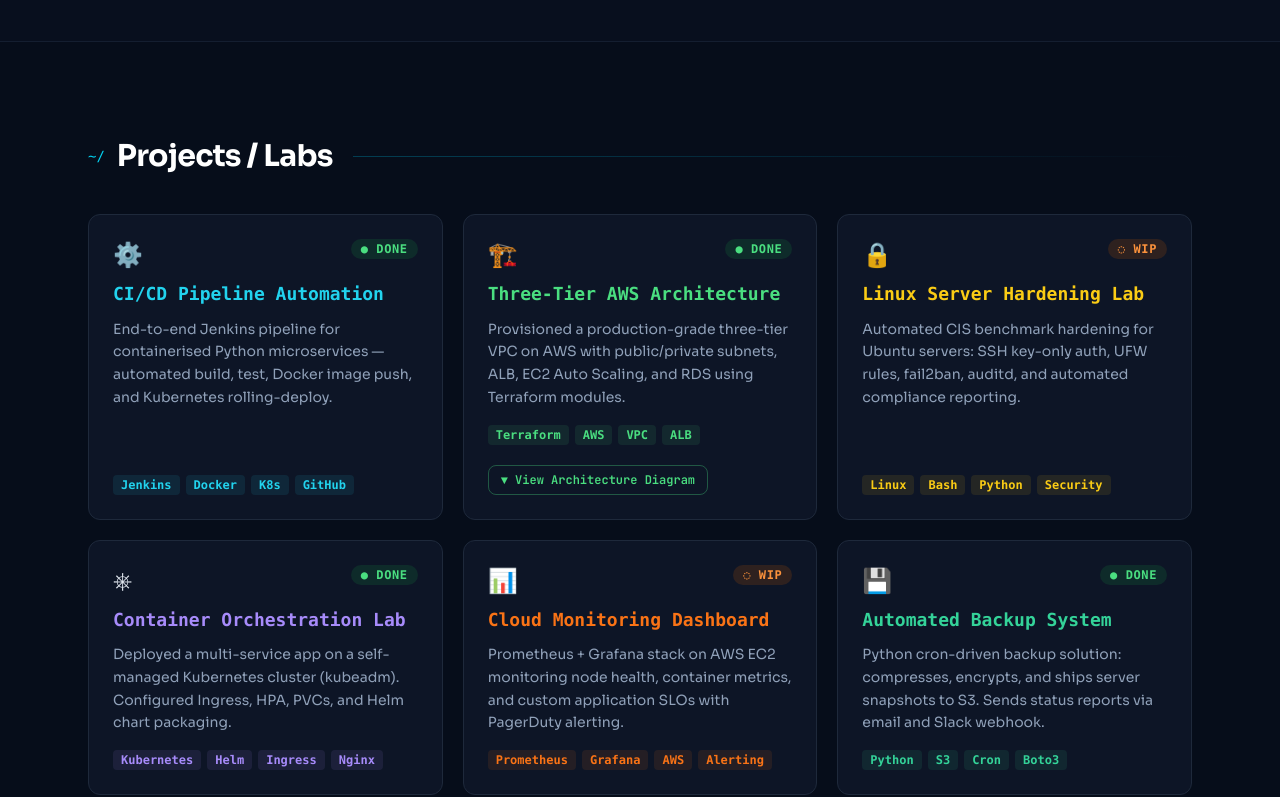
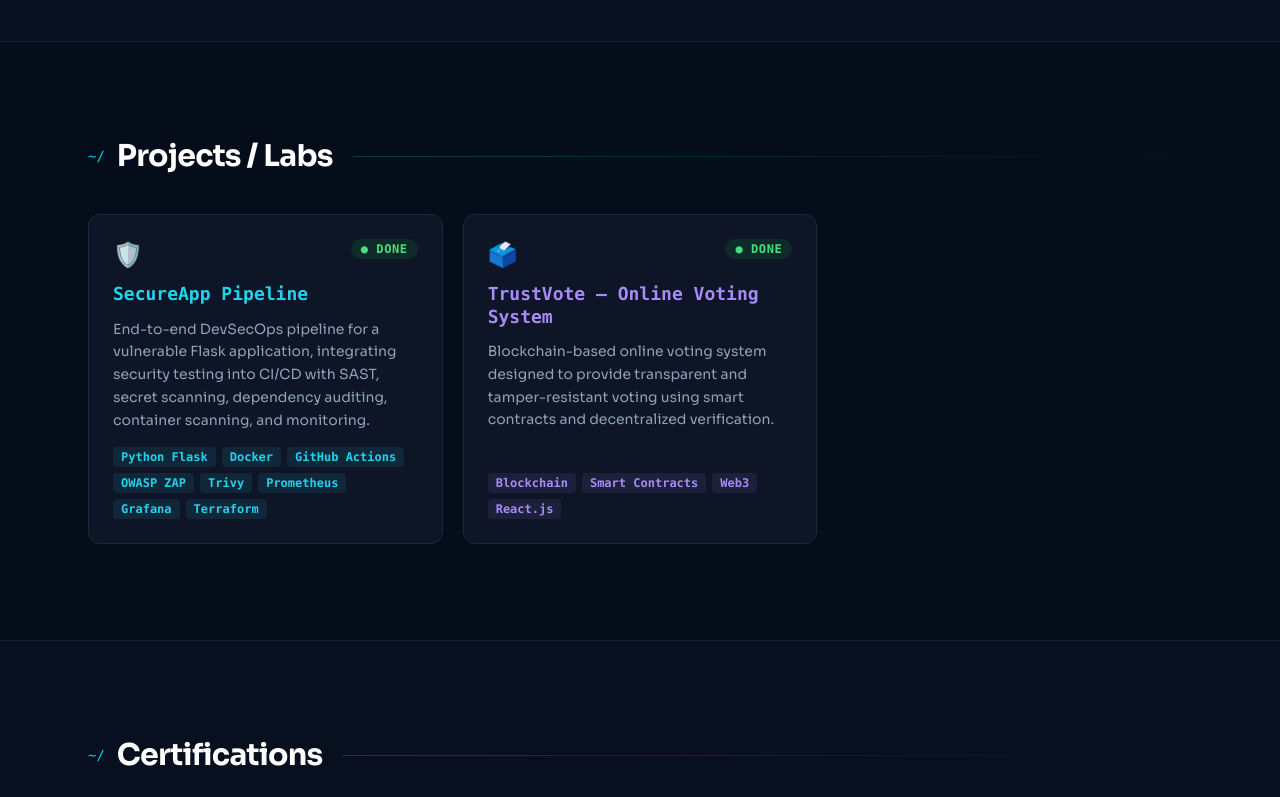
Before and after one commit to 30032003/my-portfolio, a React (Vite) app: page / in a window 1280 px wide. Shown: the part 2000-2797 px from the top of the page. Built offline with nearby package versions, Linux system fonts and the light colour scheme.

Commit message:
Update portfolio projects

```diff
--- a/src/App.jsx
+++ b/src/App.jsx
@@ -65,56 +65,29 @@ const SKILLS = [
 
 const PROJECTS = [
   {
-    title: "CI/CD Pipeline Automation",
-    desc: "End-to-end Jenkins pipeline for containerised Python microservices — automated build, test, Docker image push, and Kubernetes rolling-deploy.",
-    tags: ["Jenkins", "Docker", "K8s", "GitHub"],
+    title: "SecureApp Pipeline",
+    desc: "End-to-end DevSecOps pipeline for a vulnerable Flask application, integrating security testing into CI/CD with SAST, secret scanning, dependency auditing, container scanning, and monitoring.",
+    tags: [
+      "Python Flask",
+      "Docker",
+      "GitHub Actions",
+      "OWASP ZAP",
+      "Trivy",
+      "Prometheus",
+      "Grafana",
+      "Terraform",
+    ],
     accent: "#22d3ee",
-    icon: "⚙️",
+    icon: "🛡️",
     status: "Completed",
     hasDiagram: false,
   },
   {
-    title: "Three-Tier AWS Architecture",
-    desc: "Provisioned a production-grade three-tier VPC on AWS with public/private subnets, ALB, EC2 Auto Scaling, and RDS using Terraform modules.",
-    tags: ["Terraform", "AWS", "VPC", "ALB"],
-    accent: "#4ade80",
-    icon: "🏗️",
-    status: "Completed",
-    hasDiagram: true,
-  },
-  {
-    title: "Linux Server Hardening Lab",
-    desc: "Automated CIS benchmark hardening for Ubuntu servers: SSH key-only auth, UFW rules, fail2ban, auditd, and automated compliance reporting.",
-    tags: ["Linux", "Bash", "Python", "Security"],
-    accent: "#facc15",
-    icon: "🔒",
-    status: "In Progress",
-    hasDiagram: false,
-  },
-  {
-    title: "Container Orchestration Lab",
-    desc: "Deployed a multi-service app on a self-managed Kubernetes cluster (kubeadm). Configured Ingress, HPA, PVCs, and Helm chart packaging.",
-    tags: ["Kubernetes", "Helm", "Ingress", "Nginx"],
+    title: "TrustVote — Online Voting System",
+    desc: "Blockchain-based online voting system designed to provide transparent and tamper-resistant voting using smart contracts and decentralized verification.",
+    tags: ["Blockchain", "Smart Contracts", "Web3", "React.js"],
     accent: "#a78bfa",
-    icon: "⎈",
-    status: "Completed",
-    hasDiagram: false,
-  },
-  {
-    title: "Cloud Monitoring Dashboard",
-    desc: "Prometheus + Grafana stack on AWS EC2 monitoring node health, container metrics, and custom application SLOs with PagerDuty alerting.",
-    tags: ["Prometheus", "Grafana", "AWS", "Alerting"],
-    accent: "#f97316",
-    icon: "📊",
-    status: "In Progress",
-    hasDiagram: false,
-  },
-  {
-    title: "Automated Backup System",
-    desc: "Python cron-driven backup solution: compresses, encrypts, and ships server snapshots to S3. Sends status reports via email and Slack webhook.",
-    tags: ["Python", "S3", "Cron", "Boto3"],
-    accent: "#34d399",
-    icon: "💾",
+    icon: "🗳️",
     status: "Completed",
     hasDiagram: false,
   },
```
